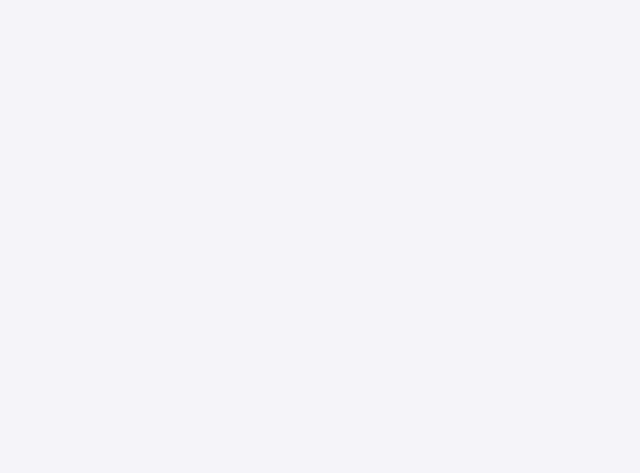
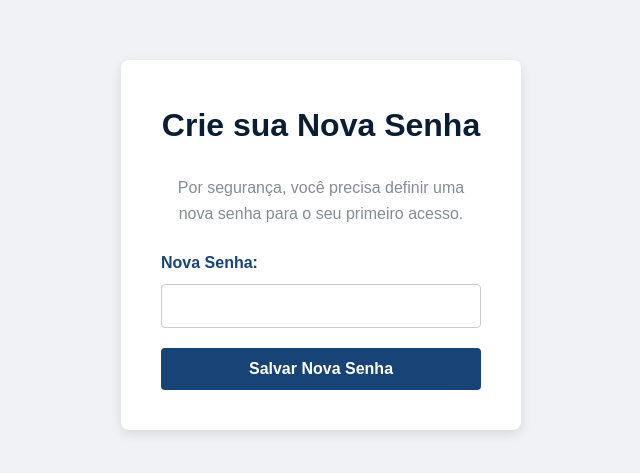
Before and after one commit to danilbalistero/FroTech, a React (Vite) app in the folder frontend/: page /definir-senha in a window 1280 px wide. Before the commit this address had no page. Shown: the part 155-628 px from the top of the page, without its empty margins (319-959 px from the left). Built offline with nearby package versions, Linux system fonts and the light colour scheme; sample sign-in values are in the browser's storage.

Commit message:
Adicionando funcionalidade definir senha e redefinir

```diff
--- a/frontend/src/App.jsx
+++ b/frontend/src/App.jsx
@@ -7,11 +7,21 @@ import LayoutAdmin from "./components/LayoutAdmin";
 import Usuario from "./pages/admin/Usuario";
 import Veiculo from "./pages/admin/Veiculo";
 import Manutencao from "./pages/admin/Manutencao";
+import DefinirSenha from "./pages/auth/DefinirSenha";
 
 function App() {
   return (
     <Routes>
       <Route path="/" element={<Login />} />
+
+      <Route
+        path="/definir-senha"
+        element={
+          <Rotas>
+            <DefinirSenha />
+          </Rotas>
+        }
+      />
 
       <Route
         path="/admin"
--- a/frontend/src/pages/admin/Usuario.jsx
+++ b/frontend/src/pages/admin/Usuario.jsx
@@ -1,6 +1,6 @@
 import React, { useState, useEffect } from 'react';
 import Modal from '../../components/Modal/Modal';
-import { listarUsuariosAtivos, listarUsuariosInativos, cadastrarUsuario, editarUsuario, inativarUsuario, recuperarUsuario } from '../../service/usuarioService';
+import { listarUsuariosAtivos, listarUsuariosInativos, cadastrarUsuario, editarUsuario, inativarUsuario, recuperarUsuario, resetarSenha } from '../../service/usuarioService';
 import './Usuario.css';
 
 const Usuario = () => {
@@ -125,6 +125,18 @@ const Usuario = () => {
     return role;
   }
 
+  const handleResetarSenha = async (id) => {
+    if (window.confirm('Tem certeza que deseja resetar a senha deste usuário? Uma nova senha temporária será gerada.')) {
+      try {
+        const senhaTemporaria = await resetarSenha(id);
+
+        alert(`Senha resetada com sucesso! A nova senha temporaria é: ${senhaTemporaria}`);
+      } catch (error) {
+        console.error('Erro ao resetar senha:', error);
+      }
+    }
+  }
+
   return (
     <div>
       <div className="header-conteudo">
@@ -161,6 +173,7 @@ const Usuario = () => {
                   <button onClick={() => handleRecuperar(usuario.id)}>Recuperar</button>
                 ) : (
                   <>
+                    <button onClick={() => handleResetarSenha(usuario.id)}>Resetar Senha</button>
                     <button onClick={() => handleOpenModal('edicao', usuario)}>Editar</button>
                     <button onClick={() => handleOpenModal('exclusao', usuario)}>Inativar</button>
                   </>
--- /dev/null
+++ b/frontend/src/pages/auth/DefinirSenha.jsx
@@ -0,0 +1,59 @@
+import React, { useState } from 'react';
+import { useNavigate } from 'react-router-dom';
+import * as usuarioService from '../../service/usuarioService';
+import '../comum/Auth.css';
+
+const DefinirSenha = () => {
+    const [novaSenha, setNovaSenha] = useState('');
+    const navigate = useNavigate();
+
+    const handleSubmit = async (e) => {
+        e.preventDefault();
+
+        if (novaSenha.length < 6) {
+            alert('A senha deve ter no minimo 6 caracteres');
+            return;
+        }
+
+        try {
+            await usuarioService.definirNovaSenha({ novaSenha });
+
+            alert('Senha definida com sucesso! Você será redirecionado para fazer o login.');
+
+            localStorage.removeItem('authToken');
+            localStorage.removeItem('userRole');
+
+            navigate('/');
+
+
+        } catch (error) {
+            console.error('Erro ao definir senha:', error);
+            alert(`Não foi possível definir a nova senha: ${error.message}`);
+        }
+    }
+
+    return (
+        <div className="auth-container">
+            <div className="auth-form">
+                <h1>Crie sua Nova Senha</h1>
+                <p>Por segurança, você precisa definir uma nova senha para o seu primeiro acesso.</p>
+                <form onSubmit={handleSubmit}>
+                    <div className="input-group">
+                        <label htmlFor="novaSenha">Nova Senha:</label>
+                        <input
+                            type="password"
+                            id="novaSenha"
+                            value={novaSenha}
+                            onChange={(e) => setNovaSenha(e.target.value)}
+                            required
+                            minLength={6}
+                        />
+                    </div>
+                    <button type="submit">Salvar Nova Senha</button>
+                </form>
+            </div>
+        </div>
+    );
+};
+
+export default DefinirSenha;
--- /dev/null
+++ b/frontend/src/pages/comum/Auth.css
@@ -0,0 +1,65 @@
+.auth-container {
+    display: flex;
+    justify-content: center;
+    align-items: center;
+    min-height: 100vh;
+    background-color: #f0f2f5;
+}
+
+.auth-form {
+    background-color: white;
+    padding: 40px;
+    border-radius: 8px;
+    box-shadow: 0 4px 12px rgba(0, 0, 0, 0.1);
+    width: 100%;
+    max-width: 400px;
+    text-align: center;
+}
+
+.auth-form h1 {
+    color: #091d35;
+    margin-bottom: 24px;
+}
+
+.auth-form p {
+    color: #848c94;
+    margin-bottom: 24px;
+}
+
+.input-group {
+    margin-bottom: 20px;
+    text-align: left;
+}
+
+.input-group label {
+    display: block;
+    margin-bottom: 8px;
+    color: #184376;
+    font-weight: bold;
+}
+
+.input-group input {
+    width: 100%;
+    padding: 12px;
+    border: 1px solid #ccc;
+    border-radius: 4px;
+    font-size: 16px;
+    box-sizing: border-box;
+}
+
+.auth-form button {
+    width: 100%;
+    padding: 12px;
+    border: none;
+    border-radius: 4px;
+    background-color: #184376;
+    color: white;
+    font-size: 16px;
+    font-weight: bold;
+    cursor: pointer;
+    transition: background-color 0.3s ease;
+}
+
+.auth-form button:hover {
+    background-color: #091d35;
+}
--- a/frontend/src/pages/comum/Login.jsx
+++ b/frontend/src/pages/comum/Login.jsx
@@ -1,65 +1,72 @@
 import React from "react";
 import { useNavigate } from "react-router-dom";
+import { login } from '../../service/authService';
+import { jwtDecode } from "jwt-decode";
+import './Auth.css';
 
 const Login = () => {
     const [email, setEmail] = React.useState("");
     const [senha, setSenha] = React.useState("");
     const navigate = useNavigate();
 
-    const handleLogin = (e) => {
+    const handleLogin = async (e) => {
         e.preventDefault();
 
-        // Simulação de autenticação
-        if (email === "admin@gmail.com" && senha === "123") {
-            const token = 'token-fake-admin';
-            const perfil = 'ADMIN';
+        try {
+            const resposta = await login(email, senha);
 
-            localStorage.setItem('token', token);
-            localStorage.setItem('perfil', perfil);
+            localStorage.setItem('authToken', resposta.token);
 
+            const usuarioDecodificado = jwtDecode(resposta.token);
+            const role = usuarioDecodificado.role;
+
+            localStorage.setItem('userRole', role);
+
+            if (resposta.alterarSenha) {
+                navigate('/definir-senha');
+            } else if (role === 'ADMIN') {
                 navigate('/admin/dashboard');
-        } else if (email === "motorista@gmail.com" && senha === "123") {
-            const token = 'token-fake-motorista';
-            const perfil = 'MOTORISTA';
-
-            localStorage.setItem('token', token);
-            localStorage.setItem('perfil', perfil);
-
-            navigate('/motorista');
+            } else if (role === 'MOTORISTA') {
+                navigate('/motorista/dashboard');
             } else {
-            alert("Credenciais inválidas");
+                alert('Perfil de usuário não reconhecido.');
             }
 
+        } catch (error) {
+            console.error('Erro ao realizar login:', error);
+            alert('Email ou senha incorretos. Tente novamente.');
+        }
     };
 
     return (
-        <div>
+        <div className="auth-container">
+            <div className="auth-form">
                 <h1>Login</h1>
                 <form onSubmit={handleLogin}>
-                <div>
+                    <div className="input-group">
                         <label htmlFor="email">Email:</label>
                         <input
                             type="email"
                             id="email"
-                        name="email"
                             value={email}
                             onChange={(e) => setEmail(e.target.value)}
+                            required
                         />
                     </div>
-
-                <div>
+                    <div className="input-group">
                         <label htmlFor="senha">Senha:</label>
                         <input
                             type='password'
                             id="senha"
-                        name="senha"
                             value={senha}
                             onChange={(e) => setSenha(e.target.value)}
+                            required
                         />
                     </div>
                     <button type="submit">Entrar</button>
                 </form>
             </div>
+        </div>
     );
 };
 
--- /dev/null
+++ b/frontend/src/service/authService.js
@@ -0,0 +1,24 @@
+const API_URL = 'http://localhost:8080';
+
+export const login = async (login, senha) => {
+    try {
+        const response = await fetch(`${API_URL}/auth/login`, {
+            method: 'POST',
+            headers: {
+                'Content-Type': 'application/json',
+            },
+            body: JSON.stringify({ login, senha })
+        });
+        if (!response.ok) {
+            const erroTexto = await response.text();
+            throw new Error(erroTexto || 'Falha no login');
+        }
+
+        const data = await response.json();
+        return data;
+
+    } catch (error) {
+        console.error('Erro ao fazer login:', error);
+        throw error;
+    }
+}
```
Lines whose indentation alone changed are shown as unchanged.
